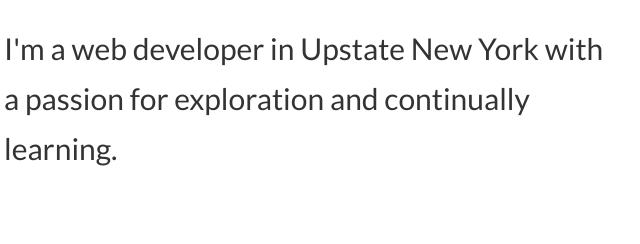
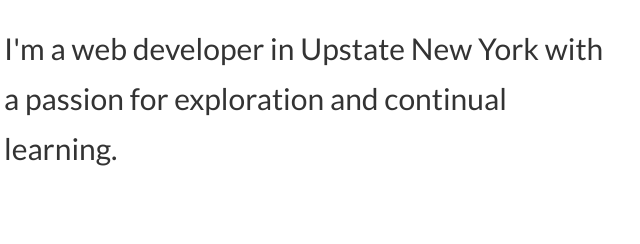
Before and after one commit to smarthare/gatsby-portfolio, a Gatsby site: page / in a window 1280 px wide. Shown: the part 388-632 px from the top of the page, 26-666 px from the left. Built offline with nearby package versions, Linux system fonts and the light colour scheme; Gatsby itself is replaced by a stand-in of ours.

Commit message:
spelling error

```diff
--- a/src/pages/index.js
+++ b/src/pages/index.js
@@ -47,7 +47,7 @@ const IndexPage = () => (
         <h1>Hi all, I'm Benjamin</h1>
         <p>
           I'm a web developer in Upstate New York with a passion for exploration
-          and continually learning.
+          and continual learning.
         </p>
       </FrontpageDiv>
       <div>
```
